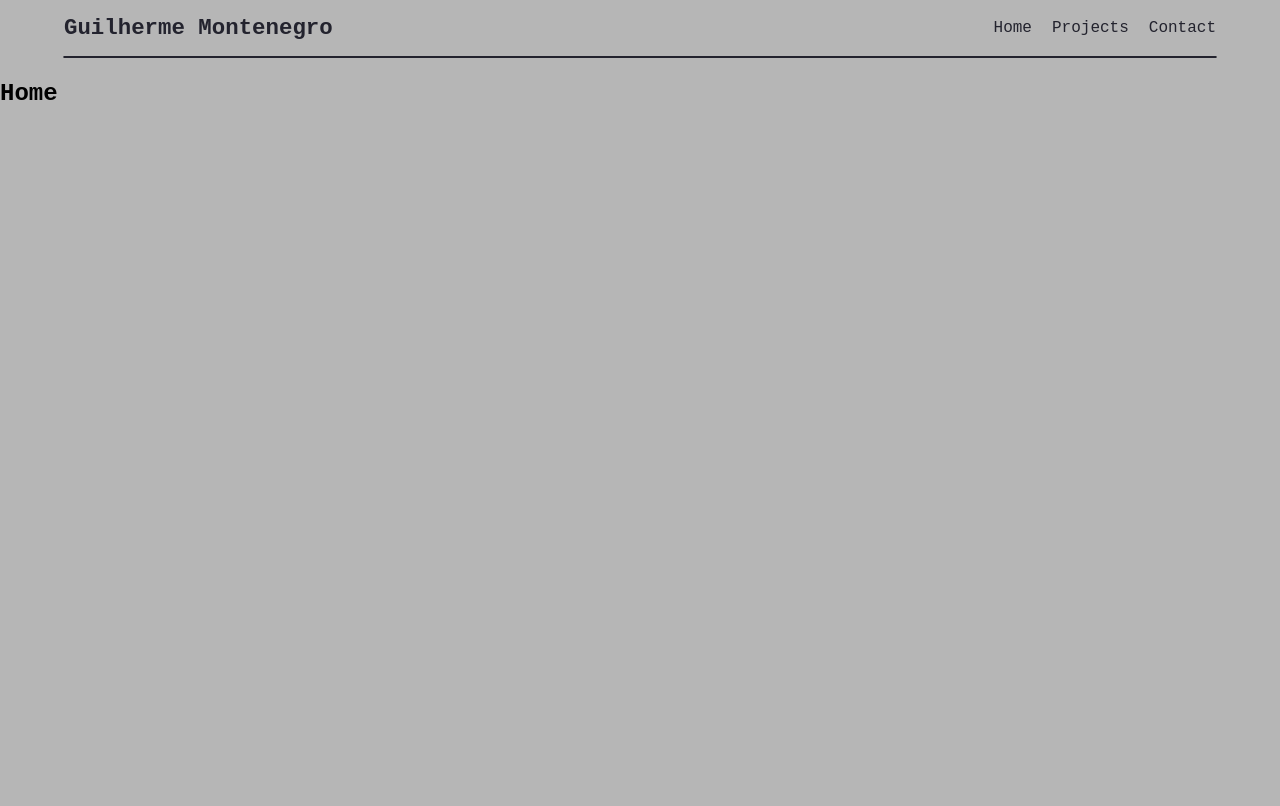
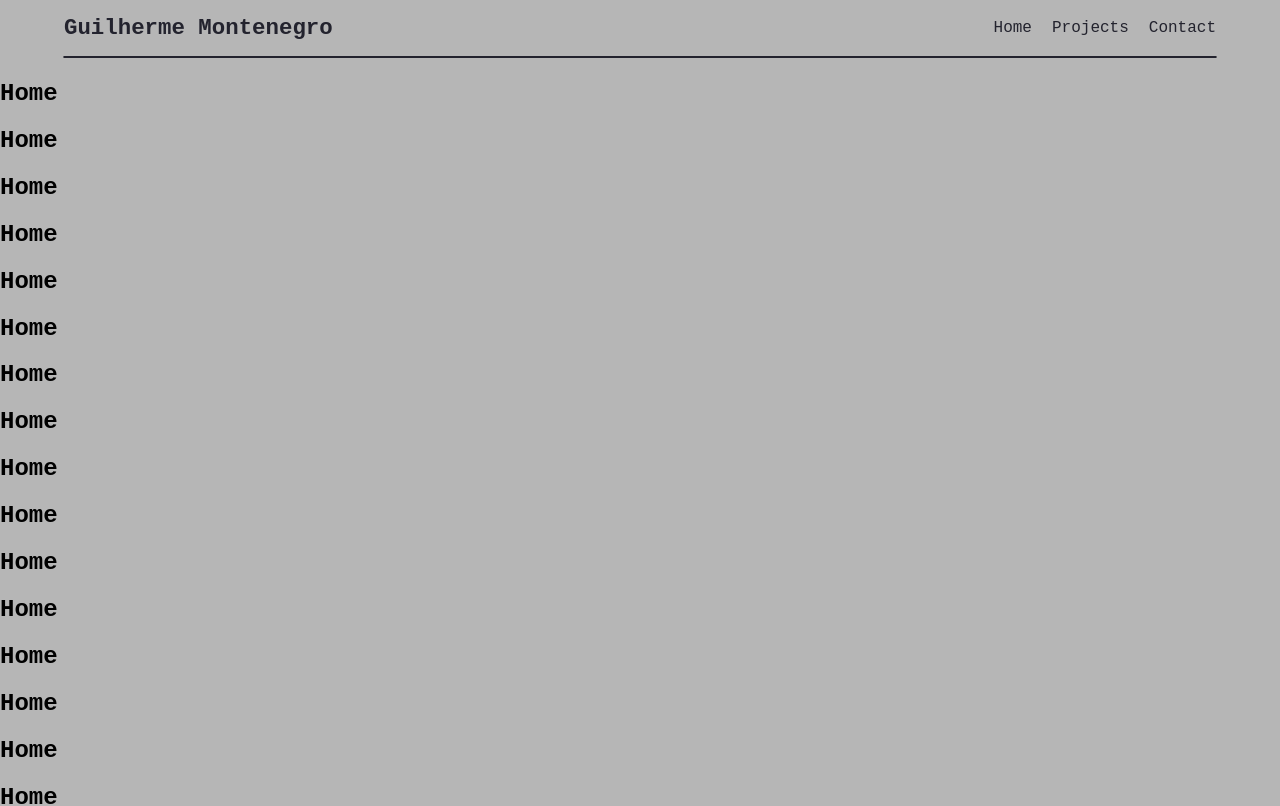
Before and after one commit to Guilherme-Monte/Portifolio-Page, a React (Create React App) app in the folder frontend/: page / in a window 1280 px wide. Shown: the top 806 px of the page. Built offline with nearby package versions, Linux system fonts and the light colour scheme; a web font is replaced by a local one.

Commit message:
Adjusting to min-height on the main section

```diff
--- a/frontend/src/components/main/index.js
+++ b/frontend/src/components/main/index.js
@@ -5,7 +5,9 @@ import { MainSection } from "./styles.js";
 const Main = () => {
 
   function Home() {
-    return <h2>Home</h2>;
+    return (
+      <><h2>Home</h2><h2>Home</h2><h2>Home</h2><h2>Home</h2><h2>Home</h2><h2>Home</h2><h2>Home</h2><h2>Home</h2><h2>Home</h2><h2>Home</h2><h2>Home</h2><h2>Home</h2><h2>Home</h2><h2>Home</h2><h2>Home</h2><h2>Home</h2><h2>Home</h2><h2>Home</h2><h2>Home</h2><h2>Home</h2><h2>Home</h2><h2>Home</h2><h2>Home</h2><h2>Home</h2><h2>Home</h2><h2>Home</h2><h2>Home</h2><h2>Home</h2><h2>Home</h2><h2>Home</h2><h2>Home</h2><h2>Home</h2><h2>Home</h2><h2>Home</h2><h2>Home</h2><h2>Home</h2><h2>Home</h2><h2>Home</h2><h2>Home</h2><h2>Home</h2><h2>Home</h2><h2>Home</h2><h2>Home</h2><h2>Home</h2></>
+    );
   }
 
   function Projects() {
--- a/frontend/src/globalStyles.js
+++ b/frontend/src/globalStyles.js
@@ -32,8 +32,8 @@ export const GlobalStyle = createGlobalStyle`
 `;
 
 export const MainSection = styled.section`
-  height: 100vh;
-  min-width: 100%;
+  min-height: 100vh;
+  width: 100%;
 
   @media(max-width: 800px) {
   }
```
